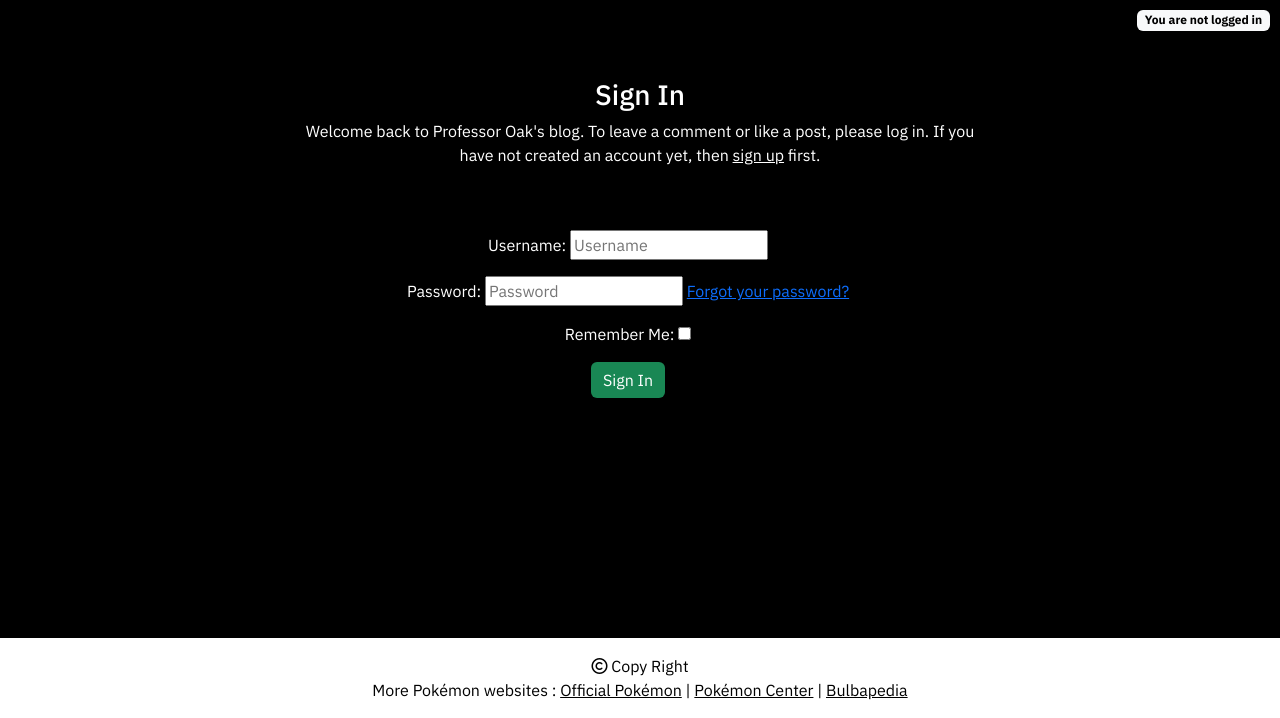
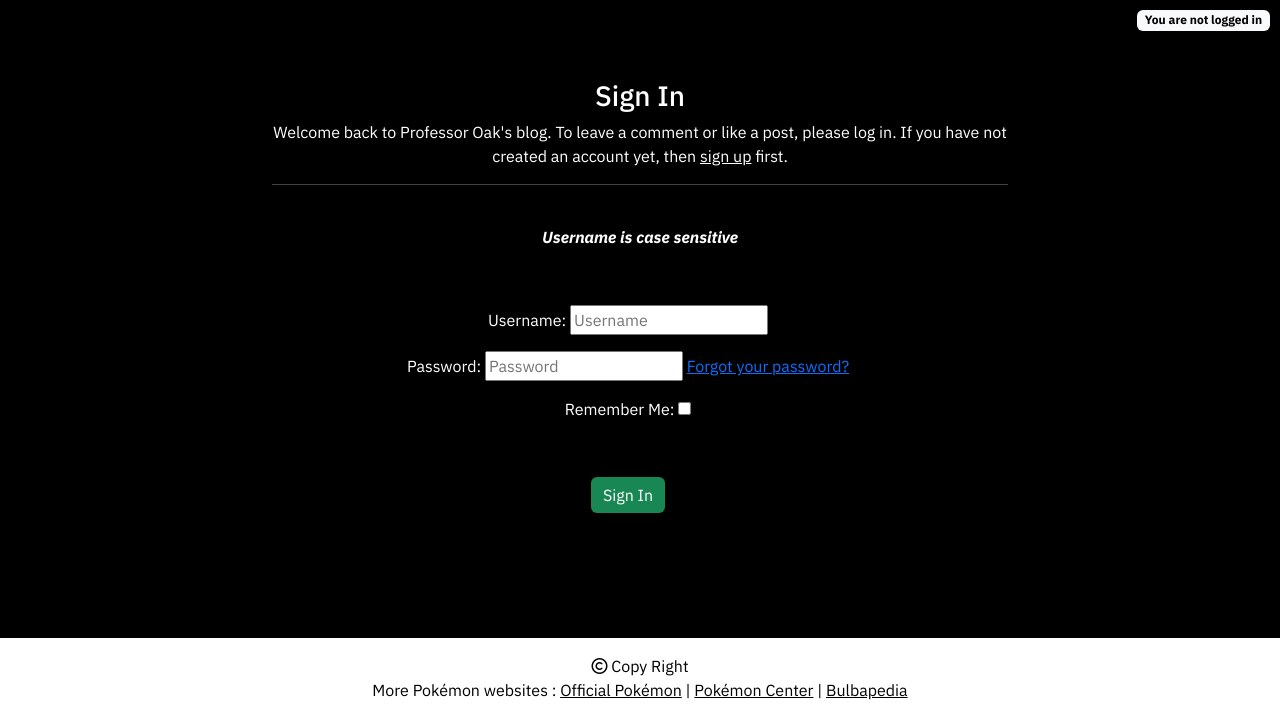
Before and after one commit to ObiWanBonobi/Professor-Oaks-Blog, a Django app: page /accounts/login/ in a window 1280 px wide. Shown: the part 82-800 px from the top of the page. Run offline with Django 4.2, Linux system fonts and the light colour scheme; parts of the project's set-up code (start-up, migrations or seed data) failed here and were passed over; some libraries are stand-ins or nearby versions.

Commit message:
Add caps warning to sign up and login page

```diff
--- a/static/css/style.css
+++ b/static/css/style.css
@@ -284,16 +284,16 @@ main {
 
 /* ---------------- signin/ signup/ logout html ---------------- */
 
-.signup button {
-    margin-bottom: 20px;
-}
-
 .signup label {
     display: none;
 }
 
 li {
     list-style-type: none;
+}
+
+.margin-top {
+    margin-top: 40px;
 }
 
 
--- a/templates/account/login.html
+++ b/templates/account/login.html
@@ -7,40 +7,34 @@
 
 {% block content %}
 
-<div class="container">
-  <div class="row">
+<div class="container margin-top">
+  <div class="row gy-4">
     <div class="col-md-8 mt-3 offset-md-2">
-      <div class="card white-text">
-        <div class="card-body">
-          <div class="image-container text-center">
+      <div class="text-center white-text">
         <h3>{% trans "Sign In" %}</h3>
-
-            <p>{% blocktrans %}Welcome back to Professor Oak's blog. To leave a comment or like a post, please log in. If
-              you
-              have not created an account yet, then <a class="link white-text" href="{{ signup_url }}">sign up</a>
+        <p>{% blocktrans %}Welcome back to Professor Oak's blog. To leave a comment or like a post, please log in.
+          If
+          you have not created an account yet, then <a class="link white-text" href="{{ signup_url }}">sign up</a>
           first.{% endblocktrans %}</p>
+        <hr>
+        <p class="fw-bold fst-italic margin-top">Username is case sensitive</p>
       </div>
     </div>
-      </div>
-    </div>
-    <div class="row">
+    <div class="row gy-4">
       <div class="col-md-8 mt-3 offset-md-2">
-        <div class="card white-text">
-          <div class="card-body">
-            <div class="image-container text-center">
+        <div class="text-center white-text">
           <form class="login" method="POST" action="{% url 'account_login' %}">
             {% csrf_token %}
             {{ form.as_p }}
             {% if redirect_field_value %}
             <input type="hidden" name="{{ redirect_field_name }}" value="{{ redirect_field_value }}" />
             {% endif %}
-                <button class="btn btn-success blue-white right" type="submit">{% trans "Sign In" %}</button>
+            <button class="btn btn-success blue-white right margin-top" type="submit">{% trans "Sign In" %}</button>
           </form>
         </div>
       </div>
     </div>
   </div>
 </div>
-  </div>
-</div>
-{% endblock %}
+
+{% endblock content %}
```
Also changed, not shown: templates/account/signup.html (+16 -18 lines). Lines whose indentation alone changed are shown as unchanged.
